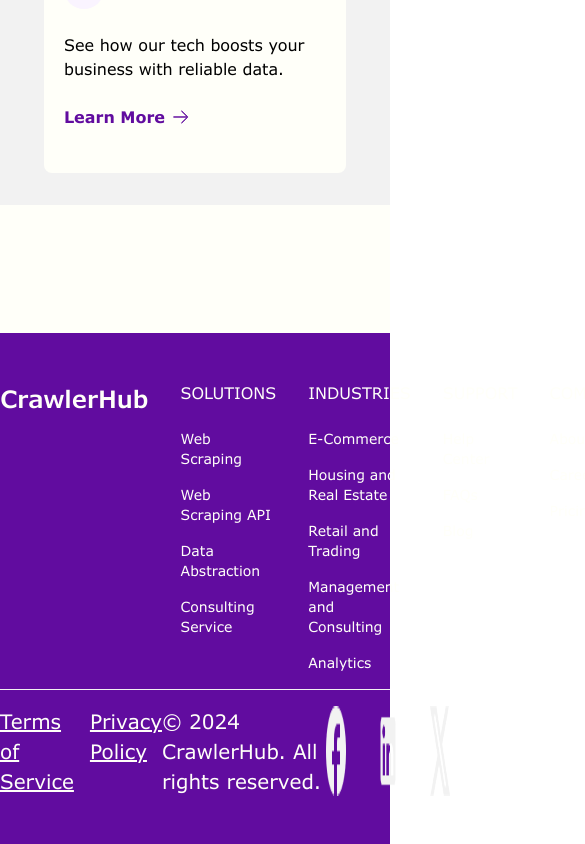
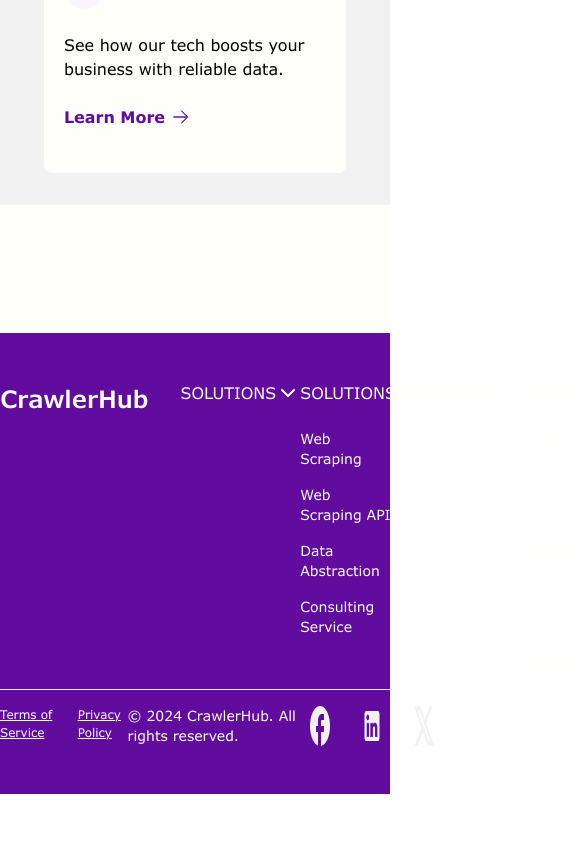
Before and after one commit to beecodeguy/crawlhub, a Next.js app: page / in a window 390 px wide. Shown: the part 8247-9091 px from the top of the page, 585 px wide, since content can reach past the window. After the commit the page ends 9041 px from the top, so only its background shows below. Built offline with nearby package versions, Linux system fonts and the light colour scheme.

Commit message:
made footer responsive

```diff
--- a/src/assets/styles/base/_font.scss
+++ b/src/assets/styles/base/_font.scss
@@ -1,3 +1,13 @@
+.typography-f1{
+  font-size: 14px;
+  line-height: 20px
+}
+
+.typography-f2{
+  font-size: 12px;
+  line-height: 18px
+}
+
 .typography-b1 {
   @apply leading-[30px] text-[20px];
 }
--- a/src/components/containers/Footer/FooterColumn.tsx
+++ b/src/components/containers/Footer/FooterColumn.tsx
@@ -1,3 +1,9 @@
+import {
+  Accordion,
+  AccordionContent,
+  AccordionItem,
+  AccordionTrigger,
+} from "@/components/ui/accordion";
 import Link from "next/link";
 import React from "react";
 
@@ -10,18 +16,40 @@ interface IProps {
   }[];
 }
 
+type IList = Pick<IProps, "linkList">;
+
+const FooterItemList: React.FC<IList> = ({ linkList }) => (
+  <div className="flex flex-col mt-3 gap-2">
+    {linkList.map((list) => (
+      <Link href={list.link} key={list.id} className="text-sm typography-f1">
+        {list.name}
+      </Link>
+    ))}
+  </div>
+);
+
 const FooterColumn: React.FC<IProps> = ({ name, linkList }) => {
+
   return (
-    <div>
-      <div className="uppercase typography-h5">{name}</div>
-      <div className="flex flex-col mt-3 gap-2">
-        {linkList.map((list) => (
-          <Link href={list.link} key={list.id} className="text-sm">
-            {list.name}
-          </Link>
-        ))}
+    <>
+      <Accordion type="single" collapsible className="md:hidden xs:block">
+        <AccordionItem
+          className="border-none border-b-1 border-white"
+          value={name}
+        >
+          <AccordionTrigger className="typography-h5 p-0 font-normal uppercase">
+            {name}
+          </AccordionTrigger>
+          <AccordionContent className="p-0">
+            <FooterItemList linkList={linkList} />
+          </AccordionContent>
+        </AccordionItem>
+      </Accordion>
+      <div className="md:block xs:hidden">
+        <div className="uppercase typography-h5">{name}</div>
+        <FooterItemList linkList={linkList} />
       </div>
-    </div>
+    </>
   );
 };
 
--- a/src/components/containers/Footer/index.tsx
+++ b/src/components/containers/Footer/index.tsx
@@ -7,8 +7,9 @@ const Footer = () => {
   return (
     <footer className="bg-primary mt-[128px]">
       <div className="container mx-auto flex flex-col gap-2 py-6 text-white">
-        <div className="flex gap-4 justify-between">
+        <div className="flex gap-4 md:flex-row xs:flex-col">
           <span className="typography-h4">CrawlerHub</span>
+          <div className="flex md:flex-row xs:flex-col md:ga-0 xs:gap-3 justify-between w-full">
             <FooterColumn
               name="Solutions"
               linkList={[
@@ -48,13 +49,16 @@ const Footer = () => {
               ]}
             />
           </div>
+        </div>
         <div className="h-[1px] bg-grey-light" />
-        <div className="flex justify-between typography-b1">
-          <div className="flex gap-2">
+        <div className="flex md:flex-row xs:flex-col-reverse xs:gap-2 justify-between typography-b1">
+          <div className="flex gap-2 typography-f2">
             <span className="underline">Terms of Service</span>
             <span className="underline">Privacy Policy</span>
           </div>
-          <div>&copy; 2024 CrawlerHub. All rights reserved.</div>
+          <div className="typography-f1">
+            &copy; 2024 CrawlerHub. All rights reserved.
+          </div>
           <div className="flex gap-4">
             <Image src={FaceBookIcon} height={10} width={20} alt="Facebook" />
             <Image src={LinkedInIcon} height={10} width={20} alt="LinkedIn" />
```
Lines whose indentation alone changed are shown as unchanged.
